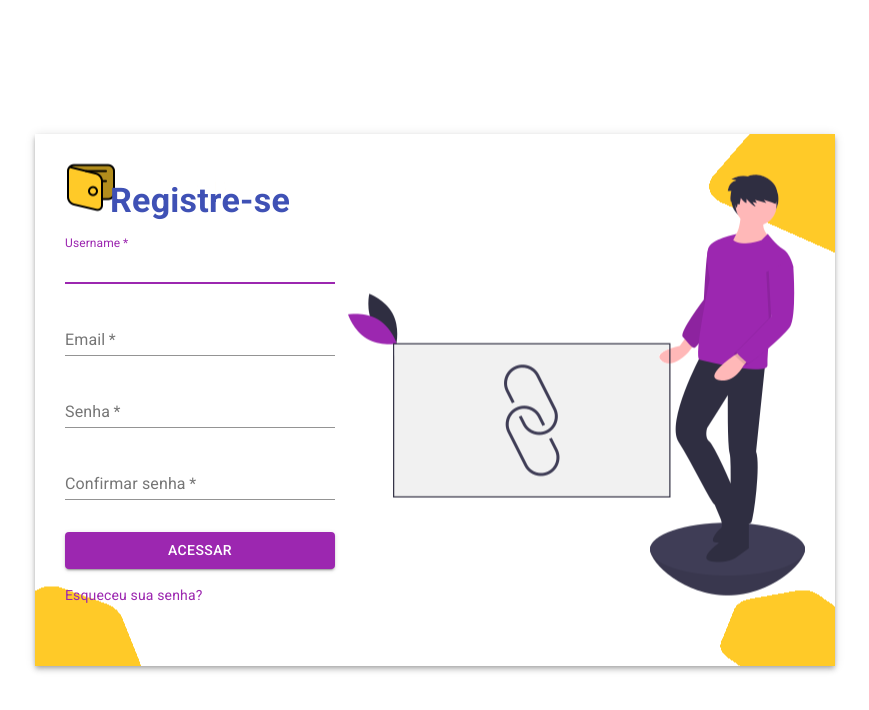
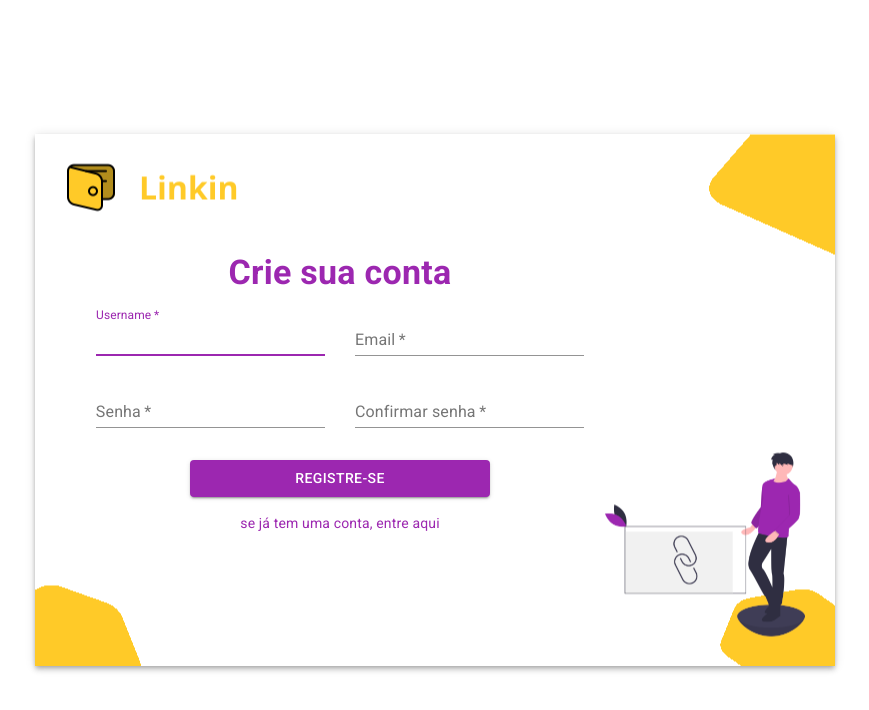
Before and after one commit to HandreiFontana/linkin-customer-front, a React (Create React App) app: page /signup in a window 1280 px wide. Shown: the top 710 px of the page, without its empty margins (205-1074 px from the left). Built offline with nearby package versions, Linux system fonts and the light colour scheme; no server answers.

Commit message:
feat(SignUp): stylized, now need brings erros from back-end

```diff
--- a/src/pages/sign-up/index.tsx
+++ b/src/pages/sign-up/index.tsx
@@ -1,6 +1,6 @@
 import React, { useCallback, useState } from 'react';
 import { Formik, Form } from 'formik';
-import { Button, TextField, Link, Grid, Box, Typography } from '@material-ui/core';
+import { Button, TextField, Grid, Link, Box, Typography } from '@material-ui/core';
 import { Alert } from '@material-ui/lab';
 import * as Yup from "yup";
 import { useHistory } from 'react-router-dom';
@@ -124,7 +124,7 @@ const SignUp: React.FC = () => {
                                     component="h1"
                                     variant="h4"
                                     className={classes.title}
-                                    style={customErrorMessage === '' ? { display: 'block' } : { display: 'none' }}>Registre-se</Typography>
+                                    style={customErrorMessage === '' ? { display: 'block' } : { display: 'none' }}>Crie sua conta</Typography>
 
                                 <Alert
                                     variant="filled"
@@ -132,6 +132,8 @@ const SignUp: React.FC = () => {
                                     style={customErrorMessage !== '' ? {} : { display: 'none' }}>{customErrorMessage}</Alert>
                             </div>
 
+                            <Grid container className={classes.inputsBox}>
+                                <Grid item xs={5}>
                                     <TextField
                                         margin="normal"
                                         required
@@ -147,7 +149,8 @@ const SignUp: React.FC = () => {
                                         error={touched.username && Boolean(errors.username)}
                                         autoFocus
                                     />
-
+                                </Grid>
+                                <Grid item xs={5} className={classes.inputRight}>
                                     <TextField
                                         margin="normal"
                                         required
@@ -162,7 +165,8 @@ const SignUp: React.FC = () => {
                                         helperText={touched.email ? errors.email : ""}
                                         error={touched.email && Boolean(errors.email)}
                                     />
-
+                                </Grid>
+                                <Grid item xs={5}>
                                     <TextField
                                         margin="normal"
                                         required
@@ -178,7 +182,8 @@ const SignUp: React.FC = () => {
                                         helperText={touched.password ? errors.password : ""}
                                         error={touched.password && Boolean(errors.password)}
                                     />
-
+                                </Grid>
+                                <Grid item xs={5} className={classes.inputRight}>
                                     <TextField
                                         margin="normal"
                                         required
@@ -194,7 +199,9 @@ const SignUp: React.FC = () => {
                                         helperText={touched.confirmPassword ? errors.confirmPassword : ""}
                                         error={touched.confirmPassword && Boolean(errors.confirmPassword)}
                                     />
+                                </Grid>
 
+                                <Grid item xs={0}>
                                     <Button
                                         type="submit"
                                         fullWidth
@@ -202,12 +209,16 @@ const SignUp: React.FC = () => {
                                         color="primary"
                                         className={classes.submit}
                                     >
-                                {isAccessing === true ? dots('Acessando') : 'Acessar'}
+                                        {isAccessing === true ? dots('Acessando') : 'Registre-se'}
                                     </Button>
+                                </Grid>
+                            </Grid>
 
-                            <Grid item>
-                                <Link href="#" variant="body2">
-                                    Esqueceu sua senha?
+
+
+                            <Grid item className={classes.message}>
+                                <Link href="/signin" variant="body2">
+                                    se já tem uma conta, entre aqui
                                 </Link>
                             </Grid>
 
--- a/src/pages/sign-up/styles.ts
+++ b/src/pages/sign-up/styles.ts
@@ -1,6 +1,6 @@
 import { makeStyles } from '@material-ui/core/styles';
 
-import signInBackgroundImg from '../../assets/logon.png'
+import signUpBackgroundImg from '../../assets/signup.png'
 
 const useStyles = makeStyles((theme) => ({
     messages: {
@@ -17,7 +17,7 @@ const useStyles = makeStyles((theme) => ({
         textAlign: 'center',
         fontWeight: 'bold',
         paddingTop: '25px',
-        color: '#3F51B5',
+        color: theme.palette.primary.main,
     },
     paper: {
         marginTop: '0',
@@ -25,7 +25,7 @@ const useStyles = makeStyles((theme) => ({
         flexDirection: 'column',
         alignItems: 'left',
         justifyContent: 'center',
-        backgroundImage: `url(${signInBackgroundImg})`,
+        backgroundImage: `url(${signUpBackgroundImg})`,
         backgroundRepeat: "no-repeat",
         backgroundPosition: "center center",
         backgroundColor: '#fff',
@@ -35,12 +35,25 @@ const useStyles = makeStyles((theme) => ({
         boxShadow: '4',
     },
     form: {
-        width: '270px', // Fix IE 11 issue.
+        width: '550px', // Fix IE 11 issue.
         marginTop: '0',
+        marginLeft: '30px',
+
+    },
+    inputsBox: {
+        display: 'flex',
+        justifyContent: 'center',
+    },
+    inputRight: {
         marginLeft: '30px',
     },
     submit: {
+        width: '300px',
         margin: theme.spacing(3, 0, 2),
+    },
+    message: {
+        display: 'flex',
+        justifyContent: 'center',
     },
 }));
 
```
Also changed, not shown: src/assets/signup.png (added). Lines whose indentation alone changed are shown as unchanged.
